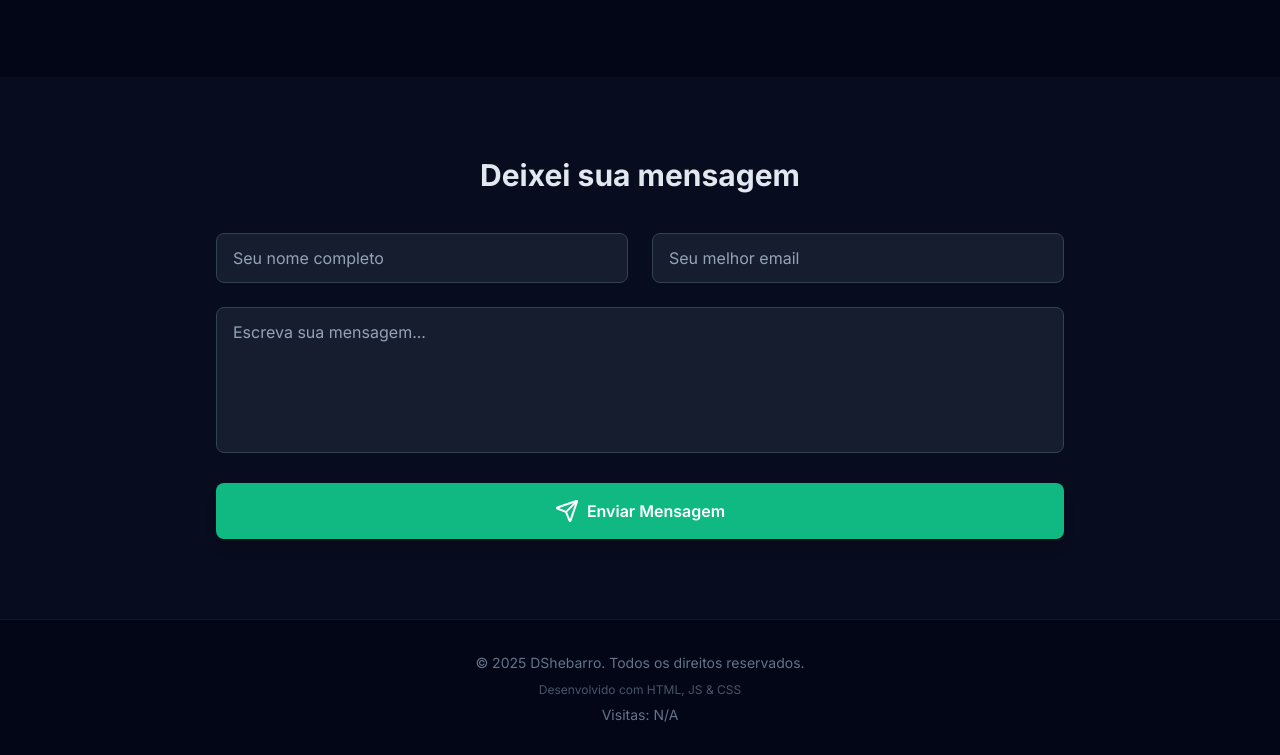
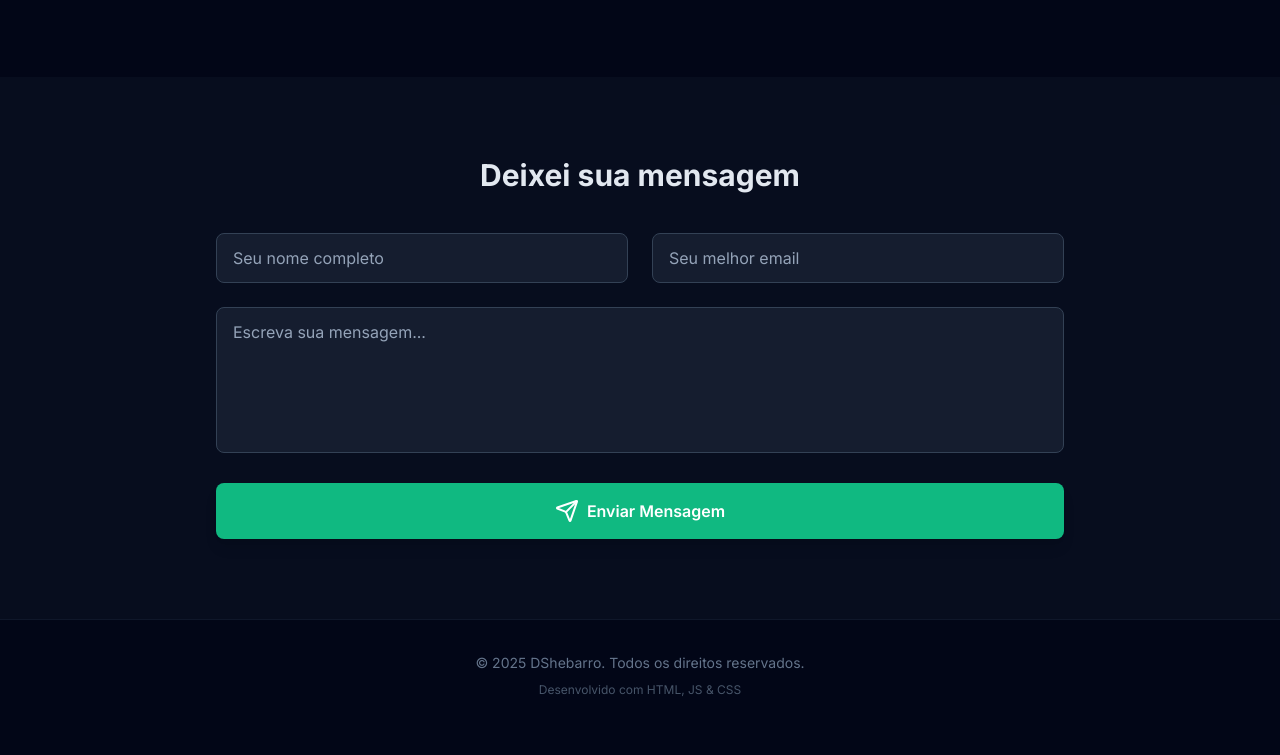
Before and after one commit to DShebarro/Profile_Dev, a plain HTML site: page index.html in a window 1280 px wide. Shown: the part 2182-2937 px from the top of the page. After the commit the page ends 2913 px from the top, so only its background shows below. Drawn offline with nearby package versions, Linux system fonts and the light colour scheme; no server answers.

Commit message:
fit(remove): Remoção do contador de views

```diff
--- a/index.html
+++ b/index.html
@@ -191,10 +191,6 @@
       <div class="footer-tech">
         <span>Desenvolvido com HTML, JS & CSS</span>
       </div>
-
-      <div class="mt-2 text-xs text-slate-600">
-        <p>Visitas: <span id="view-counter">--</span></p>
-      </div>
     </footer>
 
     <!-- SCRIPTS -->
```
